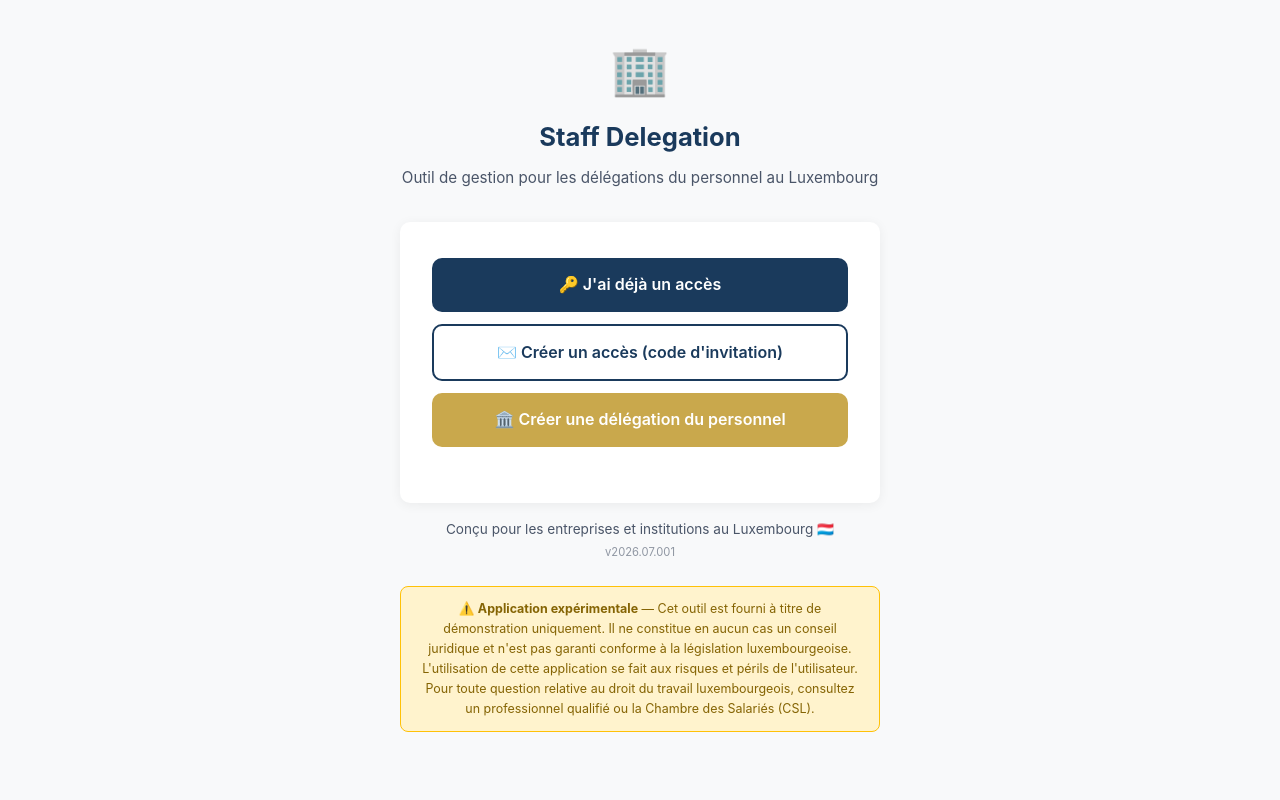
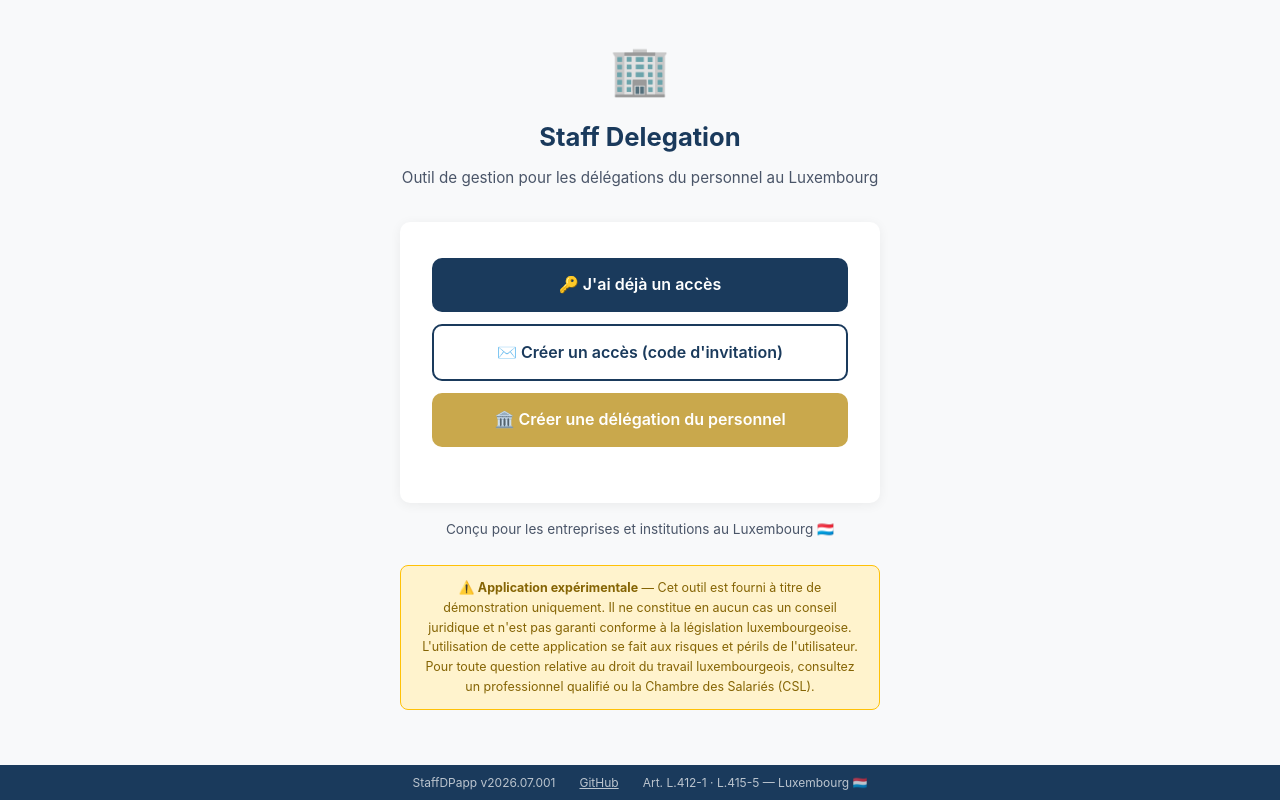
Before and after one commit to LostInTheBugs/StaffDPapp, a React (Vite) app in the folder frontend/: page / in a window 1280 px wide. Built offline with nearby package versions, Linux system fonts and the light colour scheme.

Commit message:
feat: footer bar avec version + lien GitHub + ref legales

```diff
--- /dev/null
+++ b/frontend/src/components/Footer.tsx
@@ -0,0 +1,26 @@
+export default function Footer() {
+  return (
+    <footer style={{
+      background: 'var(--blue)',
+      color: 'rgba(255,255,255,0.7)',
+      padding: '8px 24px',
+      fontSize: '.75rem',
+      textAlign: 'center',
+      position: 'fixed',
+      bottom: 0,
+      left: 0,
+      right: 0,
+      zIndex: 100,
+      display: 'flex',
+      justifyContent: 'center',
+      gap: 24,
+    }}>
+      <span>StaffDPapp v2026.07.001</span>
+      <a href="https://github.com/LostInTheBugs/StaffDPapp" target="_blank" rel="noopener noreferrer"
+        style={{ color: 'rgba(255,255,255,0.7)', textDecoration: 'underline' }}>
+        GitHub
+      </a>
+      <span>Art. L.412-1 · L.415-5 — Luxembourg 🇱🇺</span>
+    </footer>
+  )
+}
--- a/frontend/src/components/NavBar.tsx
+++ b/frontend/src/components/NavBar.tsx
@@ -2,6 +2,7 @@ import { useEffect, useState } from 'react'
 import { Link } from 'react-router-dom'
 import { useAuth } from '../hooks/useAuth'
 import { useT } from '../i18n/I18nContext'
+import Footer from './Footer'
 
 export default function NavBar() {
   const { logout, token, user } = useAuth()
@@ -42,6 +43,7 @@ export default function NavBar() {
         {user?.role === 'admin' && <Link to="/organization" style={{ color:'var(--blue)', fontWeight:600, textDecoration:'none', fontSize:'.9rem' }}>{t('nav.organization')}</Link>}
         <Link to="/settings" style={{ color:'var(--blue)', fontWeight:600, textDecoration:'none', fontSize:'.9rem' }}>{t('nav.profile')}</Link>
       </nav>
+      <Footer />
     </>
   )
 }
--- a/frontend/src/pages/Landing.tsx
+++ b/frontend/src/pages/Landing.tsx
@@ -1,5 +1,6 @@
 import { Link } from 'react-router-dom'
 import { useT } from '../i18n/I18nContext'
+import Footer from '../components/Footer'
 
 export default function Landing() {
   const { t } = useT()
@@ -18,12 +19,12 @@ export default function Landing() {
         </div>
       </div>
       <p className="text-center mt-16" style={{ color: 'var(--gray-600)', fontSize: '.85rem' }}>
-        {t('landing.footer')}<br />
-        <span style={{ fontSize: '.7rem', opacity: 0.6 }}>v2026.07.001</span>
+        {t('landing.footer')}
       </p>
       <div style={{ background: '#fff3cd', border: '1px solid #ffc107', borderRadius: '8px', padding: '12px 16px', fontSize: '.78rem', color: '#856404', textAlign: 'center', maxWidth: '600px', margin: '24px auto 0' }}>
         ⚠️ <strong>Application expérimentale</strong> — Cet outil est fourni à titre de démonstration uniquement. Il ne constitue en aucun cas un conseil juridique et n'est pas garanti conforme à la législation luxembourgeoise. L'utilisation de cette application se fait aux risques et périls de l'utilisateur. Pour toute question relative au droit du travail luxembourgeois, consultez un professionnel qualifié ou la Chambre des Salariés (CSL).
       </div>
+      <Footer />
     </div>
   )
 }
```
